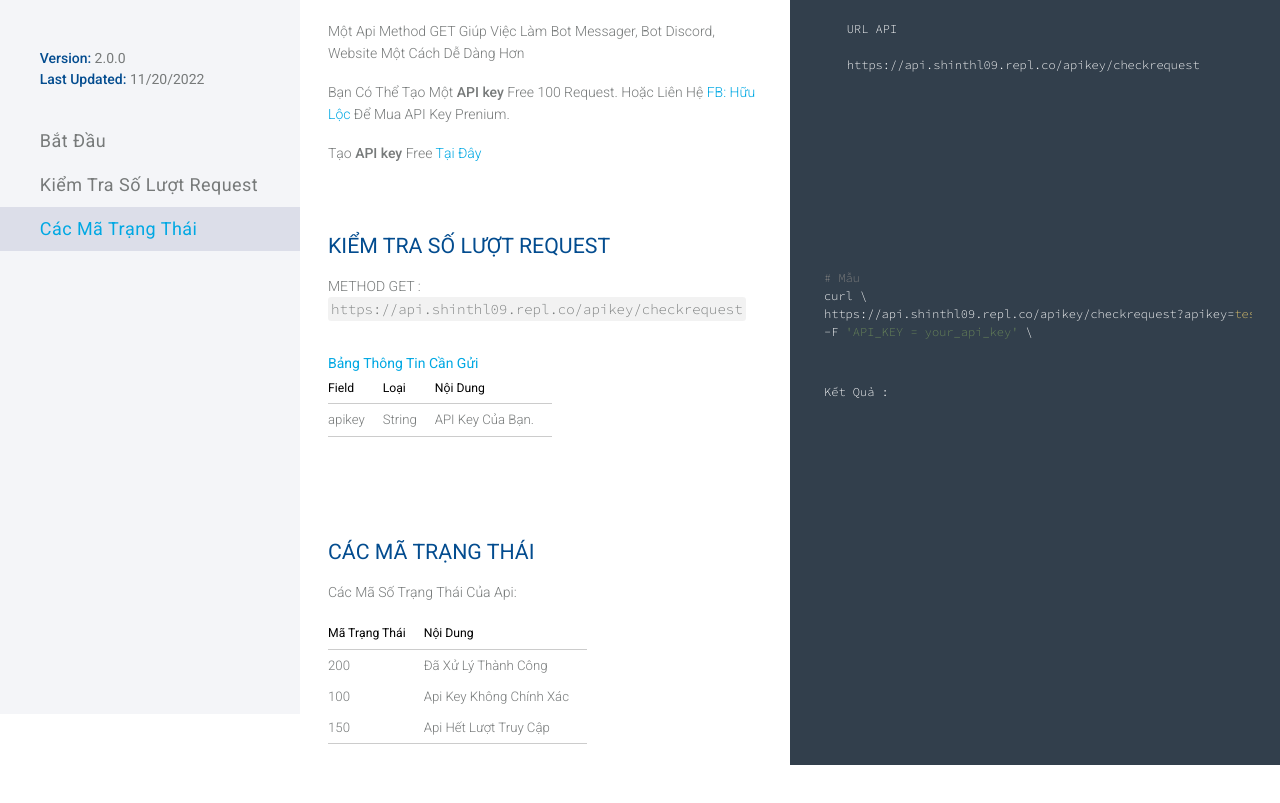
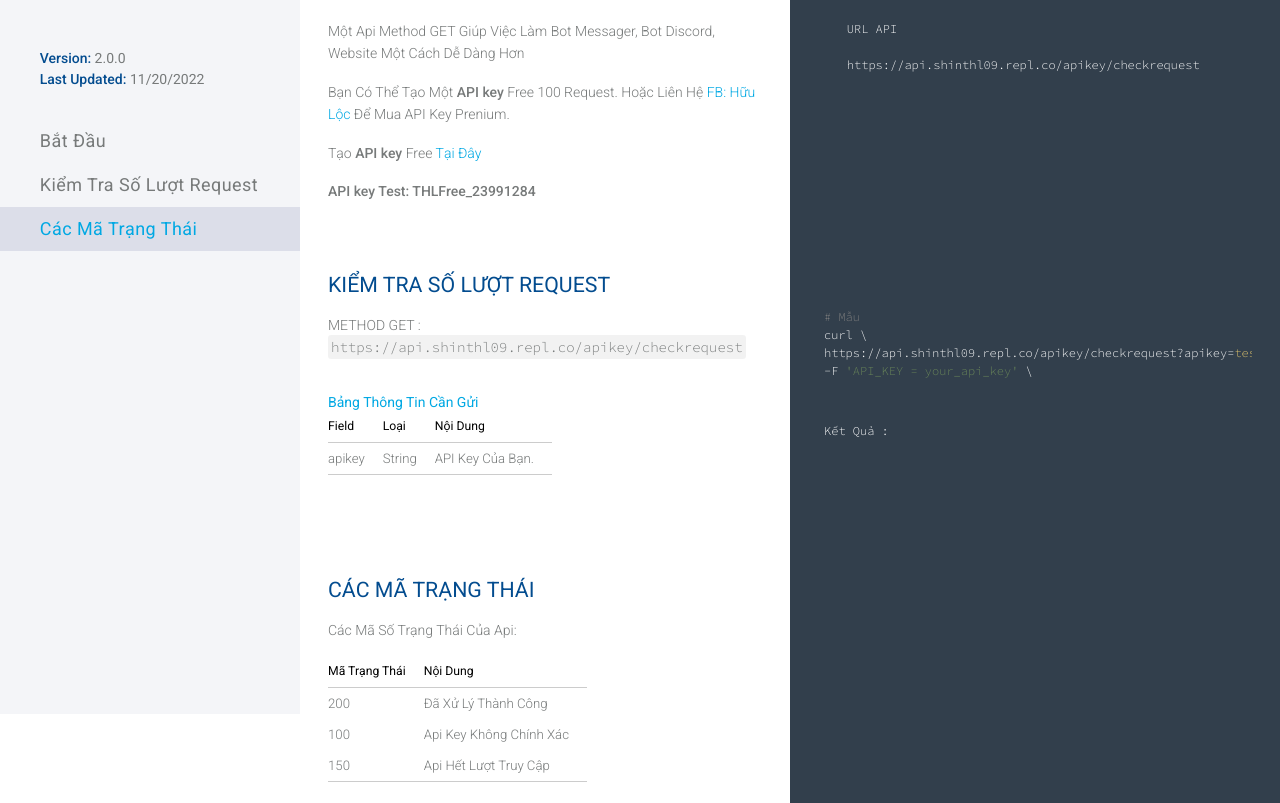
Before and after one commit to Shinchan0911/api-document, a plain HTML site: page index.html in a window 1280 px wide. Shown: the part 86-889 px from the top of the page. Before the commit the page ends 851 px from the top, so only its background shows below. Drawn offline with nearby package versions, Linux system fonts and the light colour scheme.

Commit message:
Update index.html

```diff
--- a/index.html
+++ b/index.html
@@ -73,6 +73,9 @@
             </p>
             <p>
                 Tạo <strong>API key</strong> Free <a href="https://www.facebook.com/thl.0911">Tại Đây</a>
+            </p>
+            <p>
+                <strong>API key Test: THLFree_23991284</strong>
             </p>
         </div>
         <div class="overflow-hidden content-section" id="content-get-characters">
```
